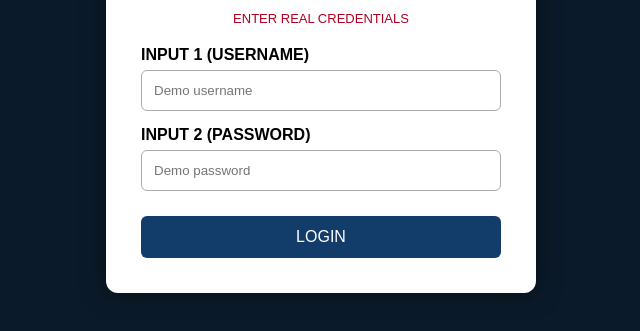
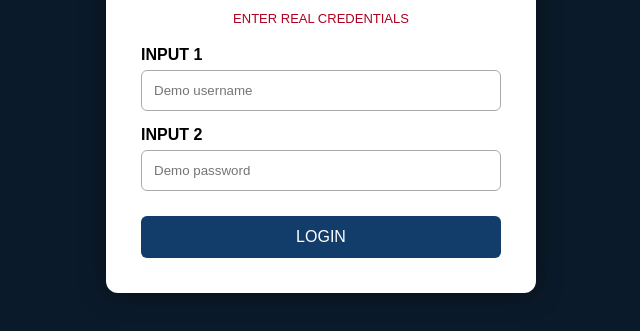
Before and after one commit to Vasantha-78/Assignment-3, a plain HTML site: page index.html in a window 1280 px wide. Shown: the part 293-624 px from the top of the page, without its empty margins (319-959 px from the left). Drawn offline with Linux system fonts and the light colour scheme.

Commit message:
index.html

```diff
--- a/index.html
+++ b/index.html
@@ -77,7 +77,7 @@
 
     <form onsubmit="demoLogin(event)">
 
-        <label for="username">INPUT 1 (USERNAME)</label>
+        <label for="username">INPUT 1</label>
         <input
             type="text"
             id="username"
@@ -86,7 +86,7 @@
             required
         >
 
-        <label for="password">INPUT 2 (PASSWORD)</label>
+        <label for="password">INPUT 2</label>
         <input
             type="password"
             id="password"
```
